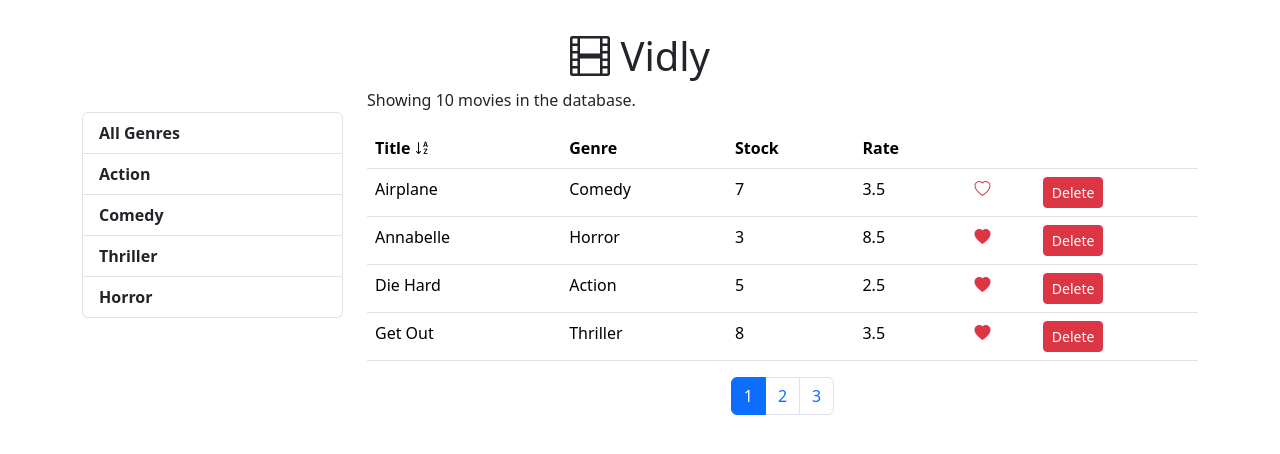
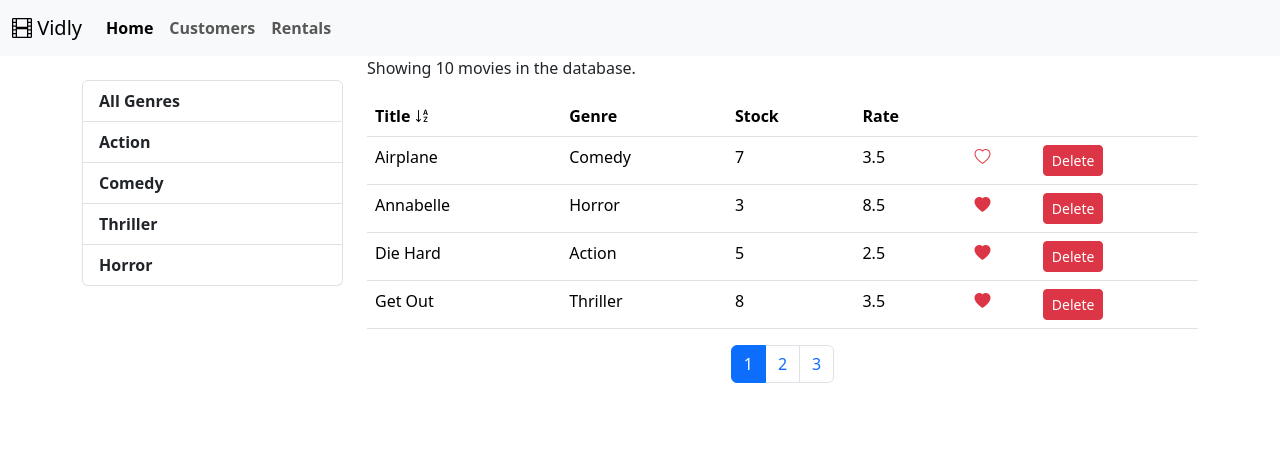
Before and after one commit to SKGWL2609/vidly-latest, a React (Vite) app: page / in a window 1280 px wide. Shown: the top 454 px of the page. Built offline with nearby package versions, Linux system fonts and the light colour scheme.

Commit message:
Added React Router, Routes and NavBar

```diff
--- a/package.json
+++ b/package.json
@@ -15,7 +15,8 @@
     "lodash": "^4.17.21",
     "prop-types": "^15.8.1",
     "react": "^18.3.1",
-    "react-dom": "^18.3.1"
+    "react-dom": "^18.3.1",
+    "react-router-dom": "6.4"
   },
   "devDependencies": {
     "@eslint/js": "^9.17.0",
--- a/src/App.css
+++ b/src/App.css
@@ -1,9 +1,3 @@
-#root {
-  max-width: 1280px;
-  margin: 0 auto;
-  padding: 2rem;
-  /* text-align: center; */
-}
 .clickable{
   cursor: pointer;
 }
--- a/src/App.jsx
+++ b/src/App.jsx
@@ -1,15 +1,25 @@
 import "./App.css";
 import Movies from "./components/movies";
+import Customers from "./components/Customers";
+import Rentals from "./components/Rentals";
+import NotFound from "./components/NotFound";
+import NavBar from "./components/NavBar";
+import { BrowserRouter, Routes, Route } from "react-router-dom";
+
 function App() {
   return (
-    <>
-      <main className="container">
-        <h1 className="text-center">
-          <i className="bi bi-film"></i> Vidly
-        </h1>
-        <Movies />
-      </main>
-    </>
+    <BrowserRouter>
+      <>
+        <NavBar />
+        <main className="container">
+          <Routes>
+            <Route path='/' element={<Movies />} />
+            <Route path="/customers" element={<Customers />} />
+            <Route path="/rentals" element={<Rentals />} />
+          </Routes>
+        </main>
+      </>
+    </BrowserRouter>
   );
 }
 
--- /dev/null
+++ b/src/components/Customers.jsx
@@ -0,0 +1,7 @@
+import React from "react";
+
+const Customers = () => {
+  return <h1>Customers</h1>;
+};
+
+export default Customers;
--- /dev/null
+++ b/src/components/NavBar.jsx
@@ -0,0 +1,50 @@
+import React from "react";
+import { Link } from "react-router-dom";
+
+const NavBar = () => {
+  return (
+    // <!-- As a heading -->
+//     <NavLink
+//   to="/messages"
+//   className={({ isActive, isPending }) =>
+//     isPending ? "pending" : isActive ? "active" : ""
+//   }
+// >
+//   Messages
+// </NavLink>
+
+    <nav className="navbar navbar-expand-lg bg-body-tertiary">
+      <div className="container-fluid">
+        <a className="navbar-brand mb-0 h1" href="#">
+          <i className="bi bi-film"></i> Vidly
+        </a>
+        <button
+          className="navbar-toggler"
+          type="button"
+          data-bs-toggle="collapse"
+          data-bs-target="#navbarSupportedContent"
+          aria-controls="navbarSupportedContent"
+          aria-expanded="false"
+          aria-label="Toggle navigation"
+        >
+          <span className="navbar-toggler-icon"></span>
+        </button>
+        <div className="collapse navbar-collapse" id="navbarSupportedContent">
+          <ul className="navbar-nav me-auto mb-2 mb-lg-0">
+            <li className="nav-item ">
+            <Link to='/' className="nav-link fw-bold active"> Home </Link>
+            </li>
+            <li className="nav-item">
+              <Link to='/customers' className="nav-link fw-bold"> Customers </Link>
+            </li>
+            <li className="nav-item">
+            <Link to='/rentals' className="nav-link fw-bold"> Rentals </Link>
+            </li>
+          </ul>
+        </div>
+      </div>
+    </nav>
+  );
+};
+
+export default NavBar;
--- /dev/null
+++ b/src/components/NotFound.jsx
@@ -0,0 +1,9 @@
+import React from 'react'
+
+const NotFound = () => {
+  return (
+    <h3>NotFound</h3>
+  )
+}
+
+export default NotFound
--- /dev/null
+++ b/src/components/Rentals.jsx
@@ -0,0 +1,9 @@
+import React from 'react'
+
+const Rentals = () => {
+  return (
+    <h1>Rentals</h1>
+  )
+}
+
+export default Rentals
```
Also changed, not shown: src/main.jsx (+14 -11 lines), 1 other file (tests, documents, lock files or other folders).
